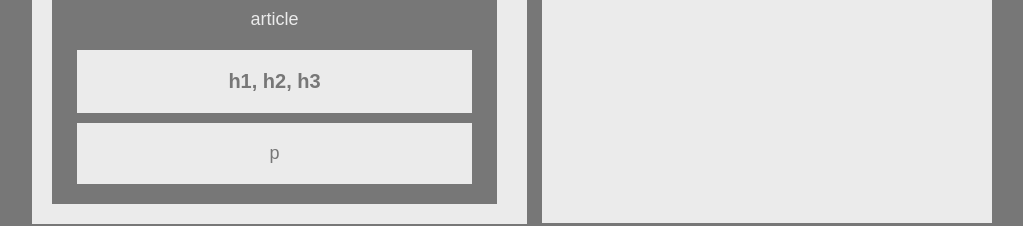
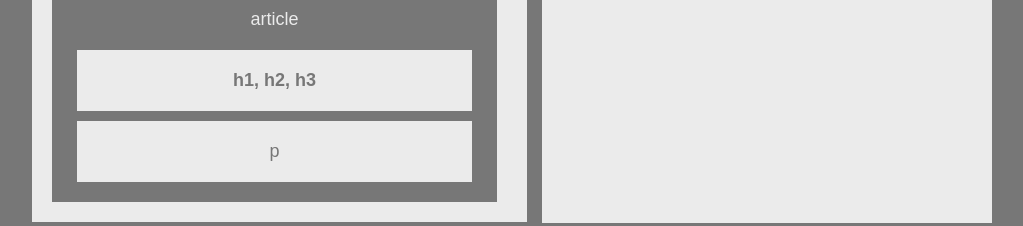
Before and after one commit to kwharty/HW-Wireframe, a plain HTML site: page index.html in a window 1280 px wide. Shown: the part 284-510 px from the top of the page, without its empty margins (58-1081 px from the left). Drawn offline with Linux system fonts and the light colour scheme.

Commit message:
final changes

```diff
--- a/index.html
+++ b/index.html
@@ -5,7 +5,13 @@
     <meta charset="utf-8" />
     <link rel="stylesheet" type="text/css" href="style.css">
 </head>
-    <body>
+
+
+
+<body>
+<!--container to center in the browser itself, not having luck-->
+    <div id:"content">
+
         <header>
          <p>header</p>
         </header>
@@ -51,5 +57,6 @@
     <p>footer</p>
 </footer>
 
+</div>
 </body>
 </html>
--- a/style.css
+++ b/style.css
@@ -1,3 +1,10 @@
+#content {
+    max-width: 960px;
+    margin: auto;
+
+}
+
+
 body {
     background-color: #777;
     width: 960px;
@@ -7,25 +14,31 @@ body {
     margin: 0;
     margin-left: 90px;
     padding: 0;
+    position: fixed center;
+
     }
 
     p {
+
         font-size: 18px;
         margin: 0px;
+
+
     }
 
     h1 {
-        font-size: 20px;
+        font-size: 18px;
         display: inline;
+
     }
 
     h2 {
-        font-size: 20px;
+        font-size: 18px;
         display: inline;
     }
 
     h3 {
-        font-size: 20px;
+        font-size: 18px;
         display: inline;
     }
 
```
